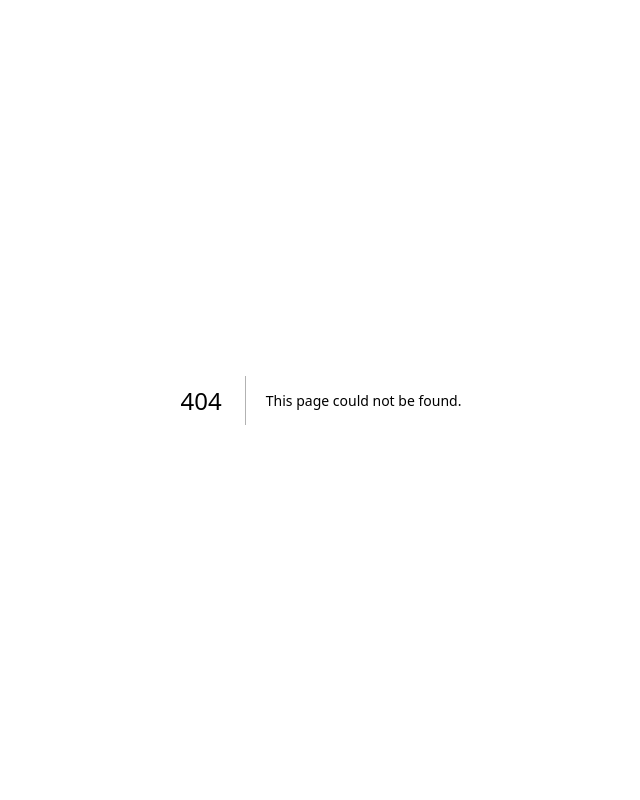
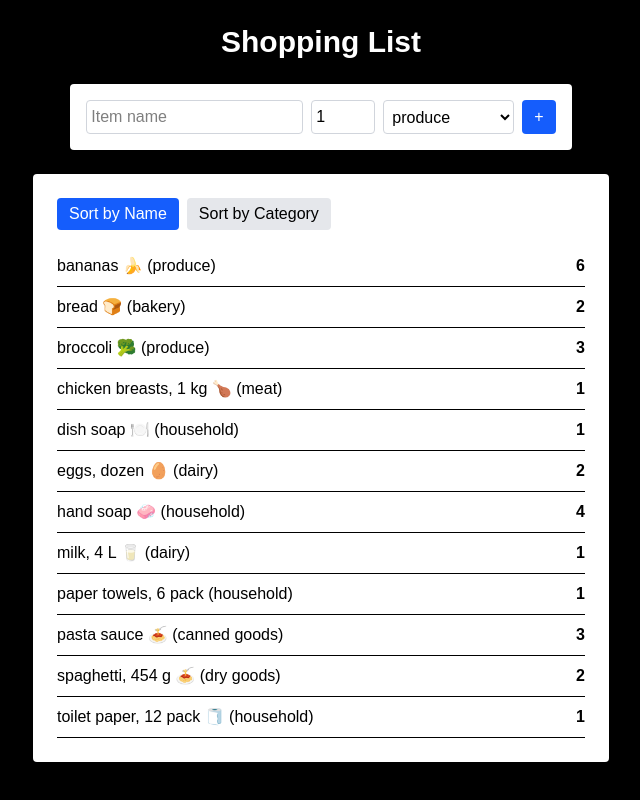
Before and after one commit to josephkhalilkafeke/cprg306-assignments, a Next.js app: page /week-7 in a window 1280 px wide. Before the commit this address had no page. Shown: the whole page, without its empty margins (319-959 px from the left). Built offline with nearby package versions, Linux system fonts and the light colour scheme.

Commit message:
added week-7 changed the original page.js and added week 7 item-list,item,item.json,new-item...

```diff
--- a/app/page.js
+++ b/app/page.js
@@ -36,7 +36,13 @@ export default function Home() {
       </p>
 
       <p>
-        Additional Information: This page links to week-2, week-3, week-4, week-5, and week-6 assignments.
+        <Link href="/week-7" className="text-blue-600 hover:underline">
+           Go to Week 7 Page
+         </Link>
+      </p>
+
+      <p>
+        Additional Information: This page links to week-2, week-3, week-4, week-5,week-6 and week-7 assignments.
       </p>
     </main>
   );
--- /dev/null
+++ b/app/week-7/item-list.js
@@ -0,0 +1,46 @@
+"use client";
+import { useState } from "react";
+import Item from "./item";
+
+export default function ItemList({ items }) {
+  const [sortBy, setSortBy] = useState("name");
+
+  const sortedItems = [...items].sort((a, b) => {
+    if (sortBy === "name") {
+      return a.name.localeCompare(b.name);
+    } else {
+      return a.category.localeCompare(b.category);
+    }
+  });
+
+  return (
+    <div className="max-w-xl w-full bg-white p-6 rounded shadow text-black">
+      <div className="flex space-x-2 mb-4">
+        <button
+          onClick={() => setSortBy("name")}
+          className={`px-3 py-1 rounded ${sortBy === "name" ? "bg-blue-600 text-white" : "bg-gray-200"}`}
+        >
+          Sort by Name
+        </button>
+
+        <button
+          onClick={() => setSortBy("category")}
+          className={`px-3 py-1 rounded ${sortBy === "category" ? "bg-blue-600 text-white" : "bg-gray-200"}`}
+        >
+          Sort by Category
+        </button>
+      </div>
+
+      <ul>
+        {sortedItems.map((i) => (
+          <Item
+            key={i.id}
+            name={i.name}
+            quantity={i.quantity}
+            category={i.category}
+          />
+        ))}
+      </ul>
+    </div>
+  );
+}
--- /dev/null
+++ b/app/week-7/item.js
@@ -0,0 +1,10 @@
+export default function Item({ name, quantity, category }) {
+  return (
+    <li className="flex justify-between items-center border-b py-2 text-black">
+      <span>
+        {name} ({category})
+      </span>
+      <span className="font-semibold">{quantity}</span>
+    </li>
+  );
+}
--- /dev/null
+++ b/app/week-7/items.json
@@ -0,0 +1,74 @@
+[
+  {
+    "id": "1h2GJKH12gkHG31h1H",
+    "name": "milk, 4 L 🥛",
+    "quantity": 1,
+    "category": "dairy"
+  },
+  {
+    "id": "2KJH3k2j3H1k2J3K1H",
+    "name": "bread 🍞",
+    "quantity": 2,
+    "category": "bakery"
+  },
+  {
+    "id": "3h2KJH3k2j3H1k2J3",
+    "name": "eggs, dozen 🥚",
+    "quantity": 2,
+    "category": "dairy"
+  },
+  {
+    "id": "4k2J3K1H2GJKH12gk",
+    "name": "bananas 🍌",
+    "quantity": 6,
+    "category": "produce"
+  },
+  {
+    "id": "5H1h1H2KJH3k2j3H",
+    "name": "broccoli 🥦",
+    "quantity": 3,
+    "category": "produce"
+  },
+  {
+    "id": "6H1k2J3K1H2GJKH1",
+    "name": "chicken breasts, 1 kg 🍗",
+    "quantity": 1,
+    "category": "meat"
+  },
+  {
+    "id": "7gkHG31h1H2KJH3k",
+    "name": "pasta sauce 🍝",
+    "quantity": 3,
+    "category": "canned goods"
+  },
+  {
+    "id": "8j3H1k2J3K1H2GJK",
+    "name": "spaghetti, 454 g 🍝",
+    "quantity": 2,
+    "category": "dry goods"
+  },
+  {
+    "id": "9H12gkHG31h1H2KJ",
+    "name": "toilet paper, 12 pack 🧻",
+    "quantity": 1,
+    "category": "household"
+  },
+  {
+    "id": "10H3k2j3H1k2J3K1",
+    "name": "paper towels, 6 pack",
+    "quantity": 1,
+    "category": "household"
+  },
+  {
+    "id": "11k2J3K1H2GJKH12",
+    "name": "dish soap 🍽️",
+    "quantity": 1,
+    "category": "household"
+  },
+  {
+    "id": "12GJKH12gkHG31h1",
+    "name": "hand soap 🧼",
+    "quantity": 4,
+    "category": "household"
+  }
+]
--- /dev/null
+++ b/app/week-7/new-item.js
@@ -0,0 +1,70 @@
+"use client";
+import { useState } from "react";
+
+export default function NewItem({ onAddItem }) {
+  const [name, setName] = useState("");
+  const [quantity, setQuantity] = useState(1);
+  const [category, setCategory] = useState("produce");
+
+  function handleSubmit(e) {
+    e.preventDefault();
+    const newItem = {
+      id: Math.random().toString(36).slice(2),
+      name,
+      quantity,
+      category
+    };
+    onAddItem(newItem);
+    setName("");
+    setQuantity(1);
+    setCategory("produce");
+  }
+
+  return (
+    <form
+      onSubmit={handleSubmit}
+      className="bg-white p-4 rounded shadow flex space-x-2 text-black"
+    >
+      <input
+        type="text"
+        value={name}
+        required
+        onChange={(e) => setName(e.target.value)}
+        placeholder="Item name"
+        className="border border-gray-300 rounded p-1"
+      />
+
+      <input
+        type="number"
+        value={quantity}
+        min="1"
+        max="20"
+        onChange={(e) => setQuantity(Number(e.target.value))}
+        className="border border-gray-300 rounded p-1 w-16"
+      />
+
+      <select
+        value={category}
+        onChange={(e) => setCategory(e.target.value)}
+        className="border border-gray-300 rounded p-1"
+      >
+        <option value="produce">produce</option>
+        <option value="dairy">dairy</option>
+        <option value="bakery">bakery</option>
+        <option value="meat">meat</option>
+        <option value="frozen">frozen</option>
+        <option value="canned goods">canned goods</option>
+        <option value="dry goods">dry goods</option>
+        <option value="household">household</option>
+        <option value="other">other</option>
+      </select>
+
+      <button
+        type="submit"
+        className="bg-blue-600 text-white px-3 rounded"
+      >
+        +
+      </button>
+    </form>
+  );
+}
--- /dev/null
+++ b/app/week-7/page.js
@@ -0,0 +1,21 @@
+"use client";
+import { useState } from "react";
+import NewItem from "./new-item";
+import ItemList from "./item-list";
+import itemsData from "./items.json";
+
+export default function Page() {
+  const [items, setItems] = useState(itemsData);
+
+  function handleAddItem(item) {
+    setItems([...items, item]);
+  }
+
+  return (
+    <main className="flex flex-col items-center min-h-screen p-6 bg-black text-white space-y-6">
+      <h1 className="text-3xl font-bold">Shopping List</h1>
+      <NewItem onAddItem={handleAddItem} />
+      <ItemList items={items} />
+    </main>
+  );
+}
```
